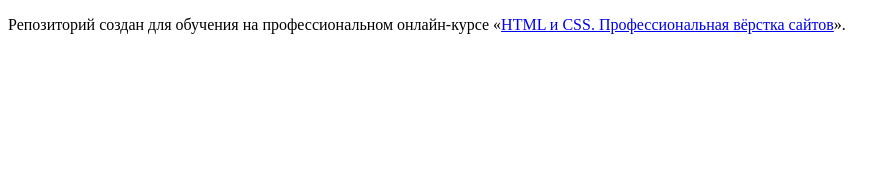
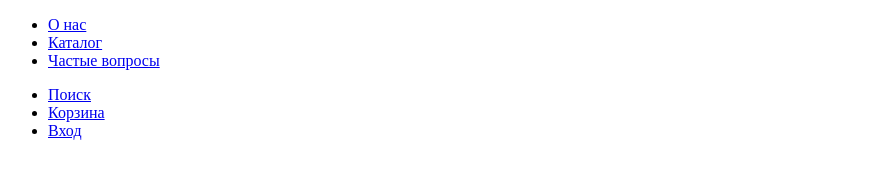
Before and after one commit to vladislav1is/borodinski, a plain HTML site: page index.html in a window 1280 px wide. Shown: the whole page, without its empty margins (0-895 px from the left). Drawn offline with Linux system fonts and the light colour scheme.

Commit message:
Feature page-header layout

```diff
--- a/index.html
+++ b/index.html
@@ -1,12 +1,44 @@
 <!DOCTYPE html>
 <html lang="ru">
-  <head>
+<head>
     <meta charset="utf-8">
-    <title>HTML Academy: Borodinski</title>
-  </head>
-  <body>
+    <title>Барбершоп «Бородинский»</title>
+</head>
 
-    <p>Репозиторий создан для обучения на профессиональном онлайн‑курсе «<a href="https://htmlacademy.ru/intensive/htmlcss">HTML и CSS. Профессиональная вёрстка сайтов</a>».</p>
-
-  </body>
+<body>
+<header class="page-header">
+    <nav class="navigation">
+        <ul class="navigation-list">
+            <li class="navigation-item">
+                <a class="navigation-link" href="about.html">О нас</a>
+            </li>
+            <li class="navigation-item">
+                <a class="navigation-link" href="catalog.html">Каталог</a>
+            </li>
+            <li class="navigation-item">
+                <a class="navigation-link" href="faq.html">Частые вопросы</a>
+            </li>
+        </ul>
+        <ul class="navigation-list navigation-user">
+            <li class="navigation-item">
+                <a class="navigation-link" href="#">
+                    <span class="visually-hidden">
+                        Поиск
+                    </span>
+                </a>
+            </li>
+            <li class="navigation-item">
+                <a class="navigation-link" href="#">
+                    <span class="visually-hidden">
+                        Корзина
+                    </span>
+                </a>
+            </li>
+            <li class="navigation-item">
+                <a class="navigation-link" href="#">Вход</a>
+            </li>
+        </ul>
+    </nav>
+</header>
+</body>
 </html>
```
